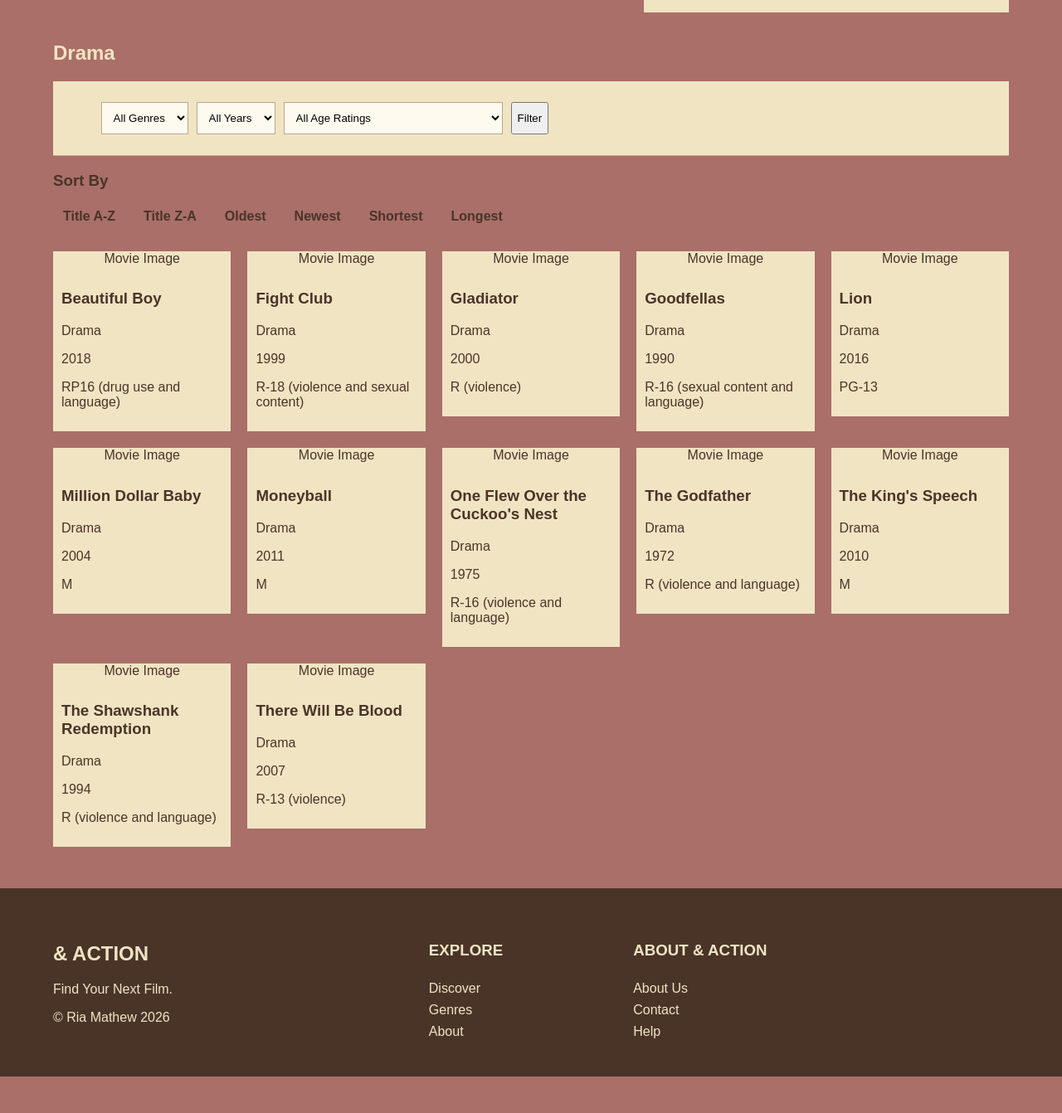
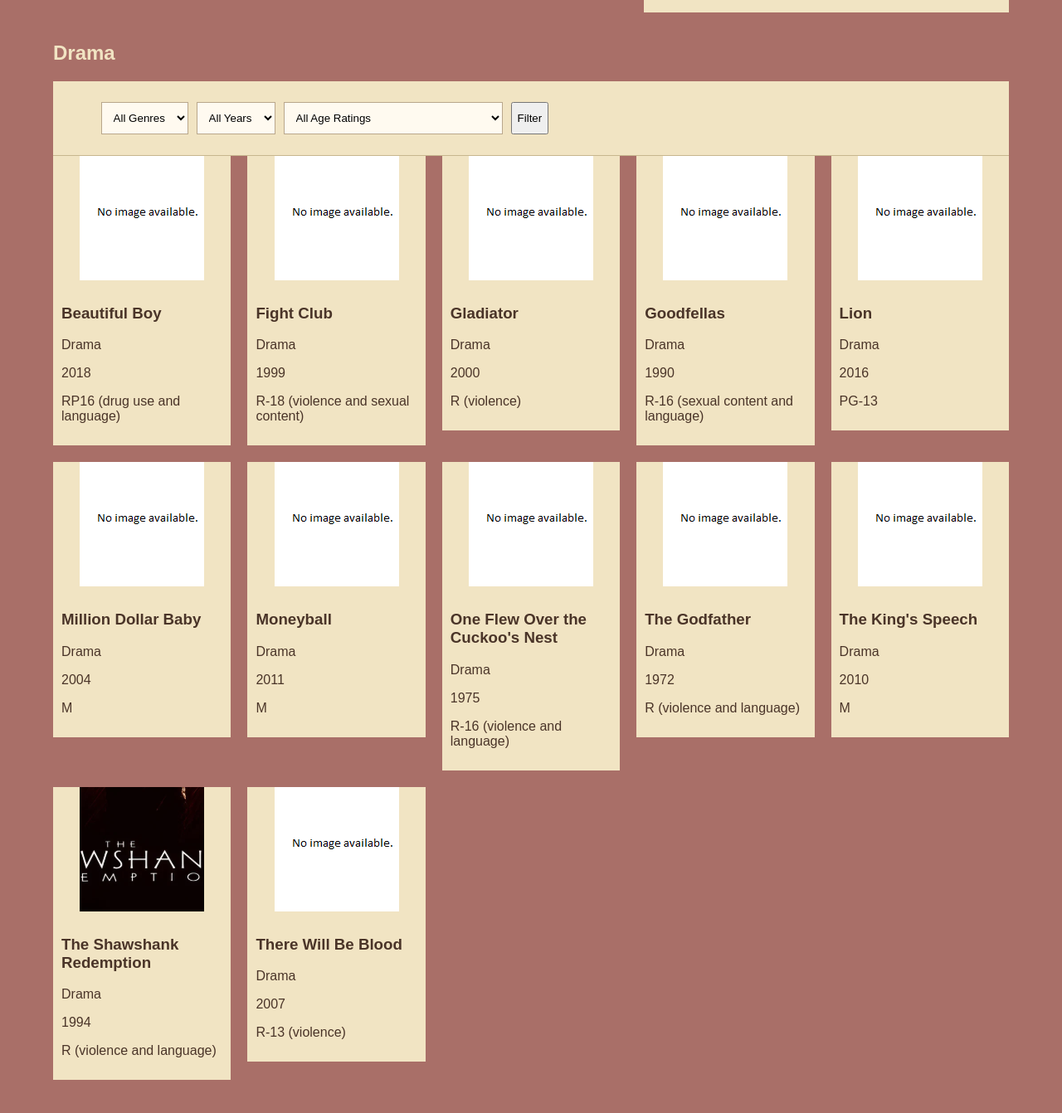
Before and after one commit to riamathew1/Flask-DB-Website-1, a Flask app: page /genre/Drama in a window 1280 px wide. Shown: the part 66-1408 px from the top of the page at 83% size. Before the commit the page ends 1364 px from the top, so only its background shows below. Run offline with Flask 3, Linux system fonts and the light colour scheme; data comes from the database, SQL or seed files in the repository; both versions use the stored data as it was after the commit.

Commit message:
A brief description of what you changed

```diff
--- a/app.py
+++ b/app.py
@@ -33,7 +33,7 @@ def get_movies(genre=None, release_year=None, age_rating=None, sort="title", ord
     query = """
         SELECT movie_id, title, genre, release_year,
         director, lead_actor, lead_actress,
-        synopsis, duration_minutes, age_rating, producer
+        synopsis, duration_minutes, age_rating, producer, poster_image
         FROM movies
     """
 
@@ -60,7 +60,7 @@ def get_movies(genre=None, release_year=None, age_rating=None, sort="title", ord
     if conditions:
         query += " WHERE " + " AND ".join(conditions)
 
-    #
+
     allowed_sorts = [
         "title",
         "genre",
@@ -260,7 +260,8 @@ def movie_details(movie_id):
             synopsis,
             duration_minutes,
             age_rating,
-            producer
+            producer,
+            poster_image
         FROM movies
         WHERE movie_id = ?
     """, (movie_id,))
@@ -306,7 +307,7 @@ def render_search():
     query = """
         SELECT movie_id, title, genre, release_year,
                director, lead_actor, lead_actress,
-               synopsis, duration_minutes, age_rating, producer
+               synopsis, duration_minutes, age_rating, producer, poster_image
         FROM movies
         WHERE title LIKE ?
             OR genre LIKE ?
@@ -353,7 +354,7 @@ def discover():
     sort = request.args.get('sort', 'title')
     order = request.args.get('order', 'asc')
 
-    movies = get_movies (
+    movies = get_movies(
         genre=genre,
         release_year=release_year,
         age_rating=age_rating,
--- a/templates/discover.html
+++ b/templates/discover.html
@@ -59,7 +59,9 @@
                 {% for movie in movies %}
                 <a href="/movie/{{ movie[0] }}" class="movie-card-link">
                     <article class="movie-card">
-                        <div class="movie-poster">Movie Image</div>
+                        <div class="movie-poster">
+                            <img src="/static/css/images/{{ movie[11] }}"/>
+                        </div>
                         <div class="movie-card-content">
                             <h3>{{ movie[1] }}</h3>
                             <p>{{ movie[2] }}</p>
--- a/templates/movie_details.html
+++ b/templates/movie_details.html
@@ -5,7 +5,7 @@
 <section class="movie-details">
 
     <div class="movie-details-image">
-        Movie Image
+        <img src="/static/css/images/{{ movie[11] }}"/>
     </div>
 
     <div class="movie-details-content">
--- a/templates/movies.html
+++ b/templates/movies.html
@@ -40,17 +40,6 @@
         </form>
     </div>
 
-    <div class="sorting">
-        <h3>Sort By</h3>
-
-        <a href="?sort=title&order=asc">Title A-Z</a>
-        <a href="?sort=title&order=desc">Title Z-A</a>
-        <a href="?sort=release_year&order=asc">Oldest</a>
-        <a href="?sort=release_year&order=desc">Newest</a>
-        <a href="?sort=duration_minutes&order=asc">Shortest</a>
-        <a href="?sort=duration_minutes&order=desc">Longest</a>
-    </div>
-
     {% endif %}
 
     <!-- Movies -->
@@ -60,7 +49,9 @@
         <a href="/movie/{{ movie[0] }}" class="movie-card-link">
             <article class="movie-card">
 
-                <div class="movie-poster">Movie Image</div>
+                <div class="movie-poster">
+                    <img src="/static/css/images/{{ movie[11] }}"/>
+                </div>
 
                 <div class="movie-card-content">
                     <h3>{{movie[1] }}</h3>
```
Also changed, not shown: templates/index.html (+10 -4 lines), static/css/images/Action.png (renamed from static/css/images/action.png), static/css/images/Comedy.png (renamed from static/css/images/comedy.png), static/css/images/Crime.png (renamed from static/css/images/crime.png), static/css/images/Drama.png (renamed from static/css/images/drama.png), static/css/images/Horror.png (renamed from static/css/images/horror.png), static/css/images/Romance.png (renamed from static/css/images/romance.png), static/css/images/Sci-Fi.png (renamed from static/css/images/sci-fi.png), static/css/images/Thriller.png (renamed from static/css/images/thriller.png), static/css/images/blank.png (added), static/css/images/finding_nemo.png (added), static/css/images/shawshank_redemption.png (added), website_movies.db.
